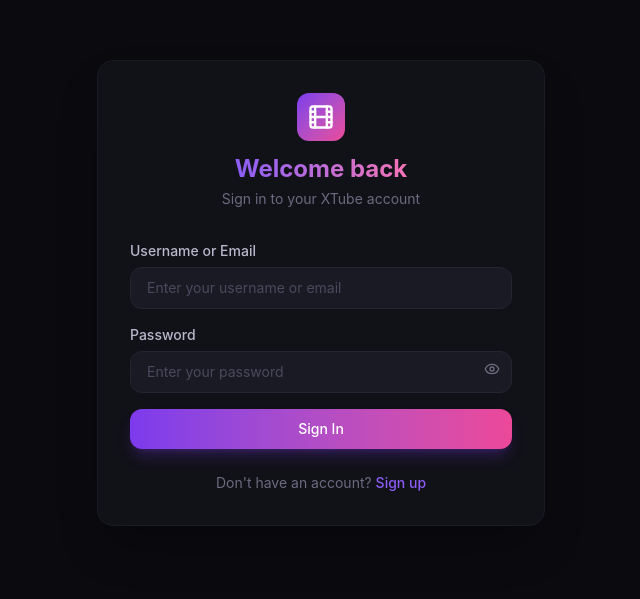
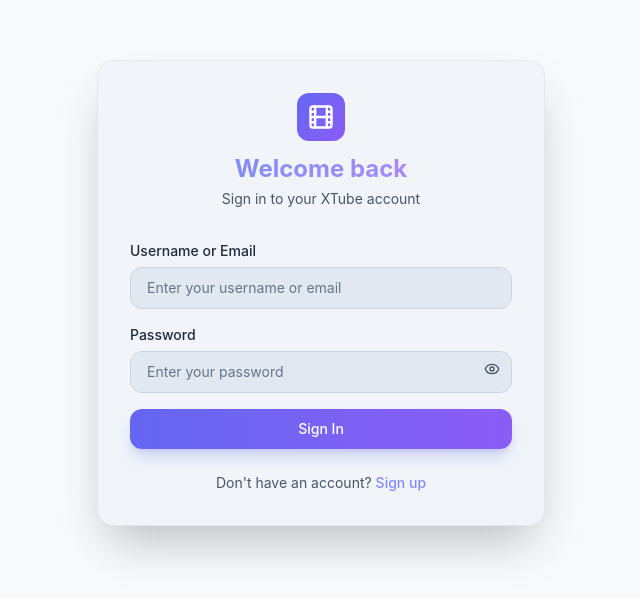
Before and after one commit to guptaapoorv2005-sudo/Youtube-Twitter, a React (Vite) app in the folder frontend/: page /login in a window 1280 px wide. Shown: the part 107-706 px from the top of the page, without its empty margins (319-959 px from the left). Built offline with nearby package versions, Linux system fonts and the light colour scheme; no server answers.

Commit message:
feat: Enhance UI components with cursor pointer styles and add playlists functionality to Profile page

```diff
--- a/frontend/src/components/ui/Button.jsx
+++ b/frontend/src/components/ui/Button.jsx
@@ -9,7 +9,7 @@
   disabled = false,
   ...props
 }) {
-  const base = 'inline-flex items-center justify-center font-medium rounded-xl transition-all duration-200 disabled:opacity-50 disabled:cursor-not-allowed';
+  const base = 'cursor-pointer inline-flex items-center justify-center font-medium rounded-xl transition-all duration-200 disabled:opacity-50 disabled:cursor-not-allowed';
 
   const variants = {
     primary: 'bg-accent-500 text-white hover:bg-accent-600 shadow-lg shadow-accent-500/20',
--- a/frontend/src/components/ui/Modal.jsx
+++ b/frontend/src/components/ui/Modal.jsx
@@ -10,7 +10,7 @@
             initial={{ opacity: 0 }}
             animate={{ opacity: 1 }}
             exit={{ opacity: 0 }}
-            className="fixed inset-0 z-50 bg-black/70 backdrop-blur-sm"
+            className="fixed inset-0 z-50 cursor-pointer bg-black/70 backdrop-blur-sm"
             onClick={onClose}
           />
           <motion.div
--- a/frontend/src/index.css
+++ b/frontend/src/index.css
@@ -1,24 +1,59 @@
 @import "tailwindcss";
 
+/* ─── Slate + Indigo / Violet Theme (Modern SaaS) ─── */
+
 @theme {
-  --color-dark-950: #0a0a0f;
-  --color-dark-900: #111118;
-  --color-dark-800: #1a1a24;
-  --color-dark-700: #252532;
-  --color-dark-600: #333346;
-  --color-dark-500: #4a4a5e;
-  --color-dark-400: #6b6b80;
-  --color-dark-300: #9393a8;
-  --color-dark-200: #b8b8cc;
-  --color-dark-100: #dcdce8;
+  /* Light mode palette (default) */
 
-  --color-accent-500: #7c3aed;
-  --color-accent-400: #8b5cf6;
-  --color-accent-600: #6d28d9;
+  /* Backgrounds — cool slate scale */
+  --color-dark-950: #F8FAFC;   /* Main page background      (slate-50)  */
+  --color-dark-900: #F1F5F9;   /* Card / panel / sidebar     (slate-100) */
+  --color-dark-800: #E2E8F0;   /* Input bg / elevated inner  (slate-200) */
+  --color-dark-700: #CBD5E1;   /* Primary border             (slate-300) */
+  --color-dark-600: #94A3B8;   /* Heavy / dashed borders     (slate-400) */
 
-  --color-brand-500: #ec4899;
-  --color-brand-400: #f472b6;
-  --color-brand-600: #db2777;
+  /* Text — cool gray scale */
+  --color-dark-500: #64748B;   /* Placeholder / muted icons  (slate-500) */
+  --color-dark-400: #475569;   /* Secondary text             (slate-600) */
+  --color-dark-300: #334155;   /* Body text                  (slate-700) */
+  --color-dark-200: #1E293B;   /* Sub-headings / labels      (slate-800) */
+  --color-dark-100: #0F172A;   /* Primary text               (slate-900) */
+
+  /* Primary — indigo */
+  --color-accent-600: #4F46E5;  /* Indigo-600 (hover depth)  */
+  --color-accent-500: #6366F1;  /* Indigo-500 (main)         */
+  --color-accent-400: #818CF8;  /* Indigo-400 (text hl)      */
+  --color-accent-300: #A5B4FC;  /* Indigo-300 (subtle hover) */
+
+  /* Brand — violet */
+  --color-brand-600: #7C3AED;   /* Violet-600 */
+  --color-brand-500: #8B5CF6;   /* Violet-500 */
+  --color-brand-400: #A78BFA;   /* Violet-400 */
+}
+
+/* ─── Dark mode overrides (prefers-color-scheme) ─── */
+@media (prefers-color-scheme: dark) {
+  :root {
+    --color-dark-950: #030712;   /* Gray-950  (deep bg)       */
+    --color-dark-900: #111827;   /* Gray-900  (card surface)  */
+    --color-dark-800: #1F2937;   /* Gray-800  (input bg)      */
+    --color-dark-700: #374151;   /* Gray-700  (border)        */
+    --color-dark-600: #4B5563;   /* Gray-600  (heavy border)  */
+    --color-dark-500: #6B7280;   /* Gray-500  (placeholder)   */
+    --color-dark-400: #9CA3AF;   /* Gray-400  (secondary txt) */
+    --color-dark-300: #D1D5DB;   /* Gray-300  (body text)     */
+    --color-dark-200: #E5E7EB;   /* Gray-200  (headings)      */
+    --color-dark-100: #F3F4F6;   /* Gray-100  (primary text)  */
+
+    --color-accent-600: #4F46E5;  /* Indigo-600 */
+    --color-accent-500: #6366F1;  /* Indigo-500 */
+    --color-accent-400: #818CF8;  /* Indigo-400 */
+    --color-accent-300: #A5B4FC;  /* Indigo-300 */
+
+    --color-brand-600: #7C3AED;   /* Violet-600 */
+    --color-brand-500: #8B5CF6;   /* Violet-500 */
+    --color-brand-400: #A78BFA;   /* Violet-400 */
+  }
 }
 
 /* Custom scrollbar */
@@ -26,6 +61,11 @@
 ::-webkit-scrollbar-track { background: var(--color-dark-900); }
 ::-webkit-scrollbar-thumb { background: var(--color-dark-600); border-radius: 3px; }
 ::-webkit-scrollbar-thumb:hover { background: var(--color-dark-500); }
+
+button,
+[role="button"] {
+  cursor: pointer;
+}
 
 body {
   background-color: var(--color-dark-950);
--- a/frontend/src/layouts/MainLayout.jsx
+++ b/frontend/src/layouts/MainLayout.jsx
@@ -61,7 +61,7 @@
             initial={{ opacity: 0 }}
             animate={{ opacity: 1 }}
             exit={{ opacity: 0 }}
-            className="fixed inset-0 z-40 bg-black/60 lg:hidden"
+            className="fixed inset-0 z-40 cursor-pointer bg-black/60 lg:hidden"
             onClick={() => setSidebarOpen(false)}
           />
         )}
--- a/frontend/src/pages/Profile.jsx
+++ b/frontend/src/pages/Profile.jsx
@@ -1,15 +1,17 @@
 import { useState, useEffect, useCallback } from 'react';
 import { useParams } from 'react-router-dom';
 import { motion, AnimatePresence } from 'framer-motion';
-import { Film, MessageCircle, Users, Eye, ThumbsUp, Video } from 'lucide-react';
+import { Film, MessageCircle, Users, Eye, ThumbsUp, Video, ListVideo } from 'lucide-react';
+import { Link } from 'react-router-dom';
 import { getUserChannelProfile } from '../api/userApi';
 import { getChannelStats, getChannelVideos } from '../api/dashboardApi';
 import { getAllTweets } from '../api/tweetApi';
 import { toggleSubscription } from '../api/subscriptionApi';
+import { getUserPlaylists } from '../api/playlistApi';
 import { useAuth } from '../hooks/useAuth';
 import VideoCard from '../components/VideoCard';
 import TweetCard from '../components/TweetCard';
-import { VideoCardSkeleton, TweetCardSkeleton, ProfileSkeleton } from '../components/ui/Skeleton';
+import { VideoCardSkeleton, TweetCardSkeleton, ProfileSkeleton, Skeleton } from '../components/ui/Skeleton';
 import EmptyState from '../components/ui/EmptyState';
 import ErrorState from '../components/ui/ErrorState';
 import Button from '../components/ui/Button';
@@ -34,6 +36,9 @@
   const [hasMoreVideos, setHasMoreVideos] = useState(true);
   const [tweetCursor, setTweetCursor] = useState(null);
   const [hasMoreTweets, setHasMoreTweets] = useState(true);
+  const [playlists, setPlaylists] = useState([]);
+  const [playlistCursor, setPlaylistCursor] = useState(null);
+  const [hasMorePlaylists, setHasMorePlaylists] = useState(true);
 
   const fetchChannel = useCallback(async () => {
     try {
@@ -86,6 +91,22 @@
     }
   }, [channel?._id]);
 
+  const fetchPlaylists = useCallback(async (cursor = null, append = false) => {
+    if (!channel?._id) return;
+    try {
+      setContentLoading(true);
+      const data = await getUserPlaylists(channel._id, { limit: 12, cursor: cursor || undefined });
+      const list = data.playlists || [];
+      setPlaylists((prev) => (append ? [...prev, ...list] : list));
+      setPlaylistCursor(data.nextCursor || null);
+      setHasMorePlaylists(!!data.nextCursor);
+    } catch (err) {
+      console.error('Fetch playlists failed:', err);
+    } finally {
+      setContentLoading(false);
+    }
+  }, [channel?._id]);
+
   useEffect(() => {
     fetchChannel();
   }, [fetchChannel]);
@@ -93,20 +114,23 @@
   useEffect(() => {
     if (channel) {
       if (tab === 'videos') fetchVideos();
-      else fetchTweets();
+      else if (tab === 'tweets') fetchTweets();
+      else if (tab === 'playlists') fetchPlaylists();
     }
-  }, [channel, tab, fetchVideos, fetchTweets]);
+  }, [channel, tab, fetchVideos, fetchTweets, fetchPlaylists]);
 
   const handleSubscribe = async () => {
     if (!channel?._id || subLoading) return;
     setSubLoading(true);
     try {
       const result = await toggleSubscription(channel._id);
+      const delta = result.subscribed ? 1 : -1;
       setIsSubscribed(result.subscribed);
       setChannel((prev) => ({
         ...prev,
-        subscribersCount: prev.subscribersCount + (result.subscribed ? 1 : -1),
+        subscribersCount: prev.subscribersCount + delta,
       }));
+      setStats((prev) => prev ? { ...prev, totalSubscribers: prev.totalSubscribers + delta } : prev);
     } catch (err) {
       console.error('Subscribe failed:', err);
     } finally {
@@ -189,6 +213,7 @@
         {[
           { id: 'videos', label: 'Videos', icon: Film },
           { id: 'tweets', label: 'Tweets', icon: MessageCircle },
+          { id: 'playlists', label: 'Playlists', icon: ListVideo },
         ].map(({ id, label, icon: Icon }) => (
           <button
             key={id}
@@ -251,7 +276,7 @@
               </>
             )}
           </motion.div>
-        ) : (
+        ) : tab === 'tweets' ? (
           <motion.div
             key="tweets"
             initial={{ opacity: 0 }}
@@ -288,6 +313,63 @@
               </>
             )}
           </motion.div>
+        ) : (
+          <motion.div
+            key="playlists"
+            initial={{ opacity: 0 }}
+            animate={{ opacity: 1 }}
+            exit={{ opacity: 0 }}
+            className="space-y-3"
+          >
+            {contentLoading && playlists.length === 0 ? (
+              <div className="space-y-3">
+                {Array.from({ length: 4 }).map((_, i) => (
+                  <Skeleton key={i} className="h-20 w-full rounded-xl" />
+                ))}
+              </div>
+            ) : playlists.length === 0 ? (
+              <EmptyState icon={ListVideo} title="No playlists" description="This channel doesn't have any public playlists yet." />
+            ) : (
+              <>
+                <div className="space-y-3">
+                  {playlists.map((pl) => (
+                    <motion.div
+                      key={pl._id}
+                      initial={{ opacity: 0, y: 5 }}
+                      animate={{ opacity: 1, y: 0 }}
+                      className="flex items-center gap-4 rounded-xl border border-dark-800 bg-dark-900 p-4 transition-colors hover:border-dark-700"
+                    >
+                      <div className="flex h-14 w-14 items-center justify-center rounded-lg bg-dark-800">
+                        <ListVideo className="h-6 w-6 text-accent-400" />
+                      </div>
+                      <Link to={`/playlists/${pl._id}`} className="min-w-0 flex-1">
+                        <h3 className="font-medium text-dark-100 hover:text-accent-400 transition-colors">
+                          {pl.name}
+                        </h3>
+                        <div className="flex items-center gap-2 text-xs text-dark-400">
+                          <span>{pl.totalVideos || 0} videos</span>
+                          <span>·</span>
+                          <span>{pl.isPublic ? 'Public' : 'Private'}</span>
+                        </div>
+                      </Link>
+                    </motion.div>
+                  ))}
+                </div>
+                {hasMorePlaylists && (
+                  <div className="mt-6 flex justify-center">
+                    <Button
+                      variant="secondary"
+                      size="sm"
+                      onClick={() => fetchPlaylists(playlistCursor, true)}
+                      loading={contentLoading}
+                    >
+                      Load more
+                    </Button>
+                  </div>
+                )}
+              </>
+            )}
+          </motion.div>
         )}
       </AnimatePresence>
     </div>
```
